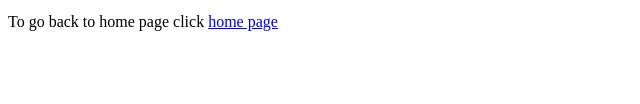
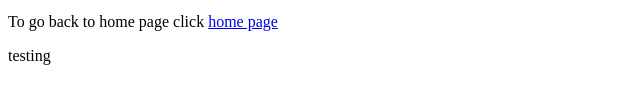
Before and after one commit to Nikhil28x/bootcamp, a plain HTML site: page hobbies.html in a window 1280 px wide. Shown: the part 176-280 px from the top of the page, 0-640 px from the left. Drawn offline with Linux system fonts and the light colour scheme.

Commit message:
testing commit

```diff
--- a/hobbies.html
+++ b/hobbies.html
@@ -19,5 +19,9 @@
 
     <p> To go back to home page click <a href="index.html"> home page</a></a></p>
 
+    <div class="container">
+        testing
+    </div>
+
 </body>
 </html>
```
